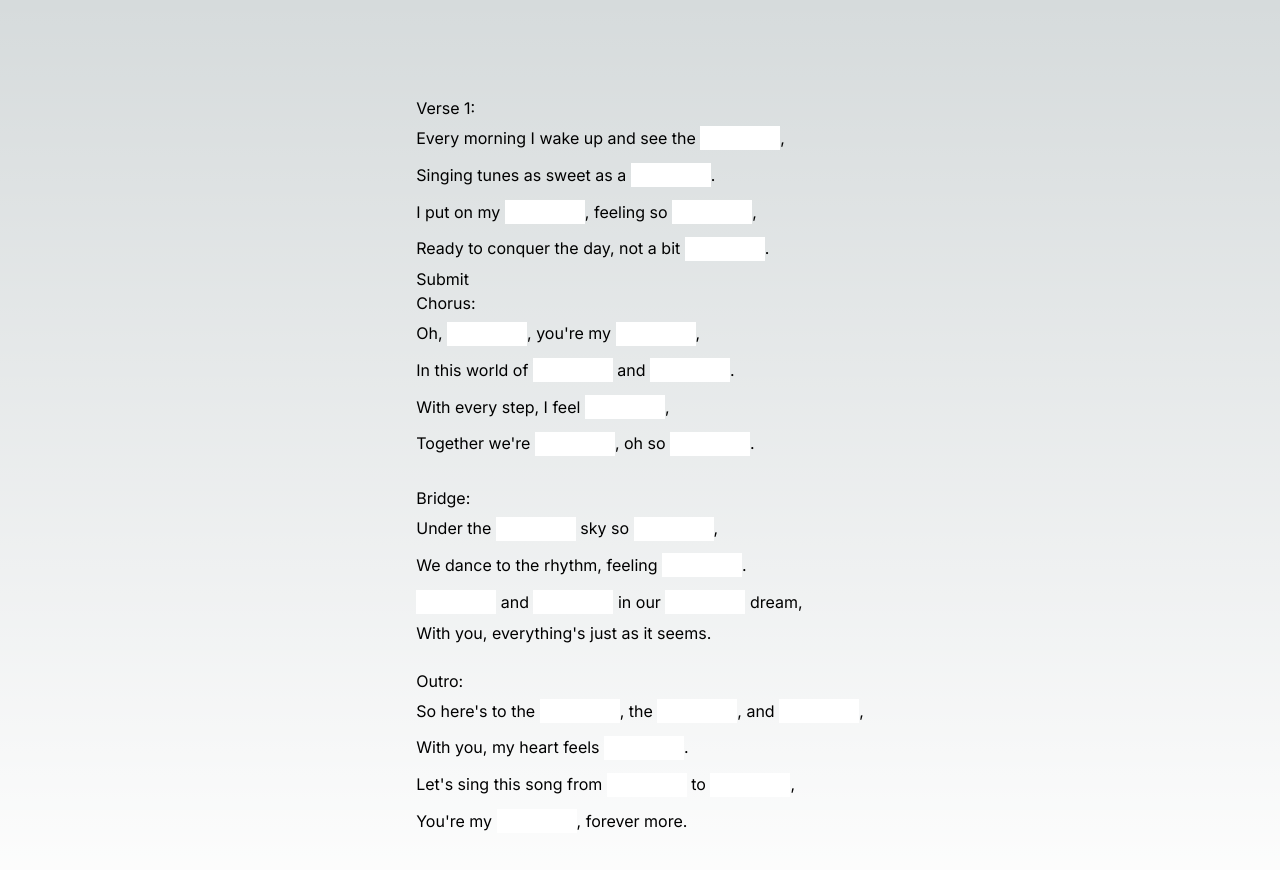
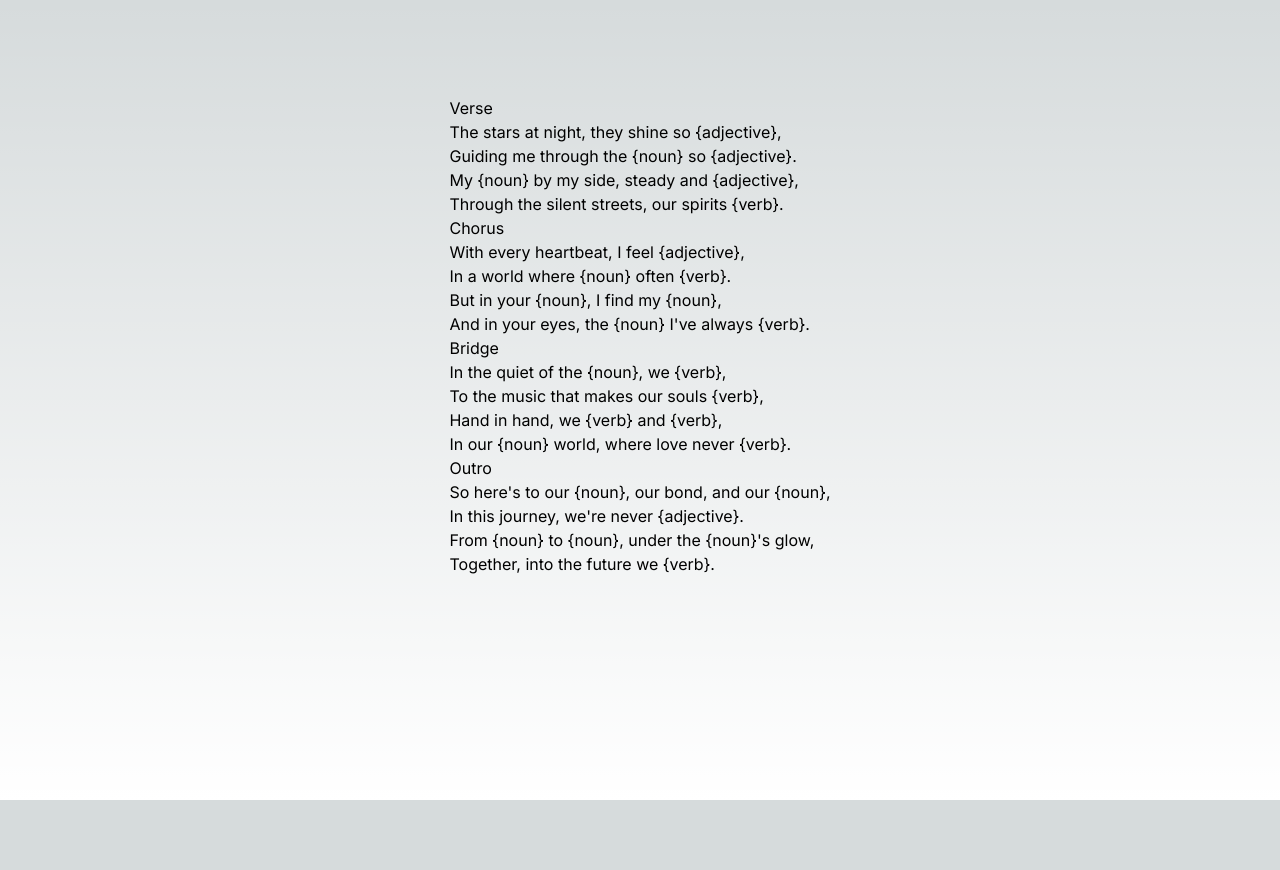
Before and after one commit to dylanvu/Mad-Lyrics, a Next.js app in the folder client/: page / in a window 1280 px wide. Shown: the top 870 px of the page. After the commit the page ends 800 px from the top, so only its background shows below. Built offline with nearby package versions, Linux system fonts and the light colour scheme.

Commit message:
starting to parse input

```diff
--- a/client/src/app/page.tsx
+++ b/client/src/app/page.tsx
@@ -2,62 +2,92 @@
 
 import { useState } from "react";
 
+interface LyricPart {
+    part: string;
+    lyrics: string[];
+}
+
+const example = `
+[
+  {
+    "part": "Verse",
+    "lyrics": [
+      "The stars at night, they shine so {adjective},",
+      "Guiding me through the {noun} so {adjective}.",
+      "My {noun} by my side, steady and {adjective},",
+      "Through the silent streets, our spirits {verb}."
+    ]
+  },
+  {
+    "part": "Chorus",
+    "lyrics": [
+      "With every heartbeat, I feel {adjective},",
+      "In a world where {noun} often {verb}.",
+      "But in your {noun}, I find my {noun},",
+      "And in your eyes, the {noun} I've always {verb}."
+    ]
+  },
+  {
+    "part": "Bridge",
+    "lyrics": [
+      "In the quiet of the {noun}, we {verb},",
+      "To the music that makes our souls {verb},",
+      "Hand in hand, we {verb} and {verb},",
+      "In our {noun} world, where love never {verb}."
+    ]
+  },
+  {
+    "part": "Outro",
+    "lyrics": [
+      "So here's to our {noun}, our bond, and our {noun},",
+      "In this journey, we're never {adjective}.",
+      "From {noun} to {noun}, under the {noun}'s glow,",
+      "Together, into the future we {verb}."
+    ]
+  }
+]
+`;
+
 export default function Home() {
     const [inputs, setInputs] = useState<string[]>([]);
+
+    // convert from string to json
+    const json = JSON.parse(example) as LyricPart[];
+
+    // count the number of {} (inputs)
+    let inputCount = 0;
+    // regex generated by chatgpt lol
+    const inputRegex = /\{.*?\}/g;
+    for (const part of json) {
+        for (const lyric of part.lyrics) {
+            const matches = lyric.match(inputRegex);
+            inputCount += matches ? matches.length : 0;
+        }
+    }
+    console.log(inputCount);
+
+    // plan: assign each input component
 
     return (
         <main className="flex min-h-screen flex-col items-center justify-between p-24">
             <div className="main-div">
-                Verse 1:
-                <br />
-                Every morning I wake up and see the <input type="text" />,
-                <br />
-                Singing tunes as sweet as a <input type="text" />.
-                <br />
-                I put on my <input type="text" />, feeling so{" "}
-                <input type="text" />,
-                <br />
-                Ready to conquer the day, not a bit <input type="text" />.
-                <br />
-                <button className="submit-button">Submit</button>
-                <br />
-                Chorus:
-                <br />
-                Oh, <input type="text" />, you're my <input type="text" />,
-                <br />
-                In this world of <input type="text" /> and <input type="text" />
-                .
-                <br />
-                With every step, I feel <input type="text" />,
-                <br />
-                Together we're <input type="text" />, oh so{" "}
-                <input type="text" />.
-                <br />
-                <br />
-                Bridge:
-                <br />
-                Under the <input type="text" /> sky so <input type="text" />,
-                <br />
-                We dance to the rhythm, feeling <input type="text" />.
-                <br />
-                <input type="text" /> and <input type="text" /> in our{" "}
-                <input type="text" /> dream,
-                <br />
-                With you, everything's just as it seems.
-                <br />
-                <br />
-                Outro:
-                <br />
-                So here's to the <input type="text" />, the{" "}
-                <input type="text" />, and <input type="text" />,
-                <br />
-                With you, my heart feels <input type="text" />.
-                <br />
-                Let's sing this song from <input type="text" /> to{" "}
-                <input type="text" />,
-                <br />
-                You're my <input type="text" />, forever more.
-                <br />
+                {json.map((part, index) => {
+                    // plan: split each string up by the inputRegex, and then insert a component between each
+                    for (const lyric of part.lyrics) {
+                        const staticLyrics = lyric.split(inputRegex);
+                        // generate the component
+
+                        console.log(staticLyrics);
+                    }
+                    return (
+                        <div key={`lyric-part-${index}`}>
+                            <div>{part.part}</div>
+                            {part.lyrics.map((lyric) => {
+                                return <div>{lyric}</div>;
+                            })}
+                        </div>
+                    );
+                })}
             </div>
         </main>
     );
```
